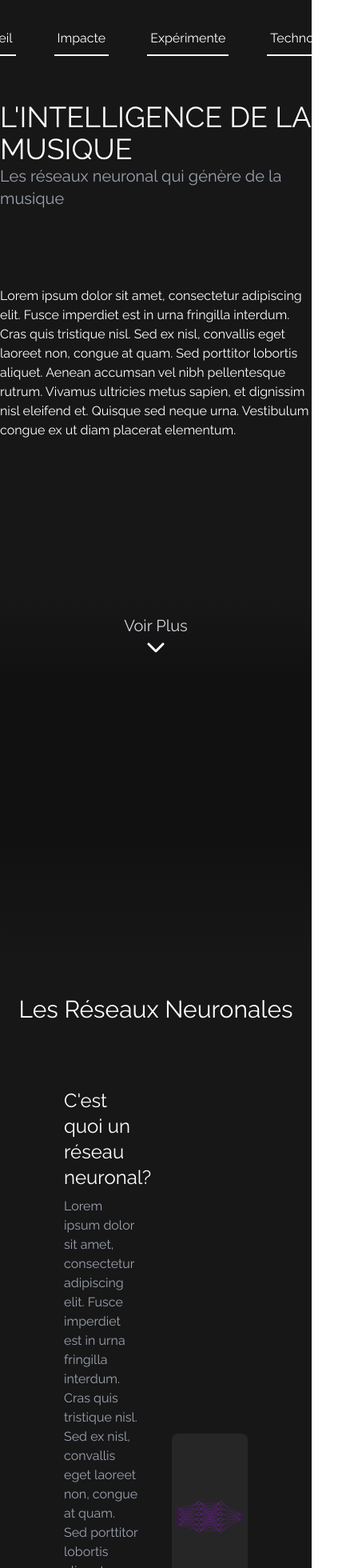
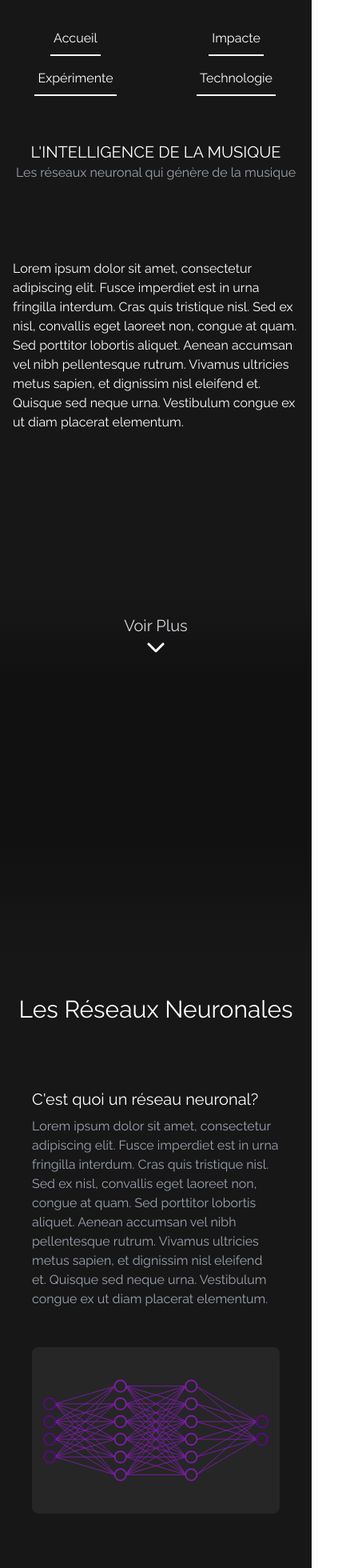
Before and after one commit to TylerStAmour/aimusic, a React (Vite) app: page / in a window 390 px wide. Shown: the top 1960 px of the page at 80% size, 433 px wide, since content can reach past the window. Built offline with nearby package versions, Linux system fonts and the light colour scheme.

Commit message:
Added mobile responsiveness

```diff
--- a/src/components/Navigation.tsx
+++ b/src/components/Navigation.tsx
@@ -2,17 +2,17 @@ import './elements.css';
 import {tsParticles} from "tsparticles-engine";
 
 export default () => (
-    <div className={"flex justify-center mb-14 text-white pt-8"} id={"navbar"}>
-        <a href={"/accueil"} className={"navlink"}>
+    <div className={"grid grid-cols-2 gap-3 sm:flex sm:justify-center mb-14 text-white pt-8"} id={"navbar"}>
+        <a href={"/accueil"} className={"navlink w-min flex justify-self-center"}>
             Accueil
         </a>
-        <a href={"/impacte"} className={"navlink"}>
+        <a href={"/impacte"} className={"navlink w-min flex justify-self-center"}>
             Impacte
         </a>
-        <a href={"/experimente"} className={"navlink"}>
+        <a href={"/experimente"} className={"navlink w-min flex justify-self-center"}>
             Expérimente
         </a>
-        <a href={"/technologie"} className={"navlink"}>
+        <a href={"/technologie"} className={"navlink w-min flex justify-self-center"}>
             Technologie
         </a>
     </div>
--- a/src/pages/Home.tsx
+++ b/src/pages/Home.tsx
@@ -20,22 +20,22 @@ export default () => {
                 <div className={"flex flex-col grow space-between"}>
                     <div>
                         <div className={"flex flex-col items-center"}>
-                            <p className={"text-4xl z-10 text-white"}>
+                            <p className={"text-xl sm:text-4xl z-10 text-white"}>
                                 L'INTELLIGENCE DE LA MUSIQUE
                             </p>
-                            <p className={"text-xl z-10 text-gray-400"}>
+                            <p className={"text-md sm:text-xl z-10 text-gray-400"}>
                                 Les réseaux neuronal qui génère de la musique
                             </p>
                         </div>
                         <div className={"flex flex-col mt-24 2xl:mt-36 items-center text-white"}>
-                            <p className={"max-w-3xl z-10"}>
+                            <p className={"max-w-3xl z-10 pl-4 pr-4"}>
                                 Lorem ipsum dolor sit amet, consectetur adipiscing elit. Fusce imperdiet est in urna fringilla interdum. Cras quis tristique nisl. Sed ex nisl, convallis eget laoreet non, congue at quam. Sed porttitor lobortis aliquet. Aenean accumsan vel nibh pellentesque rutrum. Vivamus ultricies metus sapien, et dignissim nisl eleifend et. Quisque sed neque urna. Vestibulum congue ex ut diam placerat elementum.
                             </p>
                         </div>
                     </div>
                     <div className={"flex flex-row justify-center items-end grow text-white"}>
                         <div className={"flex grow flex-col"}>
-                            <div className={"flex justify-center items-end bg-gradient-to-b from-neutral-900 to-dark h-24"}>
+                            <div className={"flex justify-center items-end bg-gradient-to-b from-neutral-900 to-dark h-24 xl:h-48"}>
                                 <div className={"flex justify-center mb-6"}>
                                     <a onClick={handleClick} style={{ cursor: 'pointer' }} className={"flex flex-col items-center hover:opacity-75 hover:text-secondary hover:-translate-y-0.5 transition ease-in duration-100"}>
                                         <p className={"text-xl !text-gray-300"}>
@@ -55,20 +55,24 @@ export default () => {
             </div>
             <div className={"relative z-10"}>
                 <div className={"h-52 bg-dark"}/>
-                <div className={"h-36 bg-gradient-to-b from-dark to-neutral-900 "}/>
-                <p className={"bg-neutral-900 text-white text-3xl pt-12 flex justify-center"}>
+                <div className={"h-36 bg-gradient-to-b from-dark to-neutral-900"}/>
+                <p className={"bg-neutral-900 text-white text-3xl pt-12 xl:pt-18 flex justify-center"}>
                     Les Réseaux Neuronales
                 </p>
-                <div className={"grid grid-cols-2 gap-10 bg-neutral-900 pt-20 pl-20 pr-20 pb-24"}>
-                    <div ref={viewMoreRef}>
-                        <p className={"text-white text-2xl"}>C'est quoi un réseau neuronal?</p>
+                <div className={"flex flex-col sm:grid sm:grid-cols-2 sm:gap-10 bg-neutral-900 pt-20 pl-10 sm:pl-20 pr-10 sm:pr-20 pb-24"}>
+                    <div ref={viewMoreRef} className={"pb-12 sm:pb-0"}>
+                        <p className={"text-white text-xl sm:text-2xl"}>C'est quoi un réseau neuronal?</p>
                         <p className={"text-gray-400 mt-2"}>
                             Lorem ipsum dolor sit amet, consectetur adipiscing elit. Fusce imperdiet est in urna fringilla interdum. Cras quis tristique nisl. Sed ex nisl, convallis eget laoreet non, congue at quam. Sed porttitor lobortis aliquet. Aenean accumsan vel nibh pellentesque rutrum. Vivamus ultricies metus sapien, et dignissim nisl eleifend et. Quisque sed neque urna. Vestibulum congue ex ut diam placerat elementum.
                         </p>
                     </div>
-                    <div className={"flex h-52 self-center justify-self-center bg-neutral-800 rounded-lg"}>
+                    <div className={"flex h-52 w-full sm:w-auto self-center justify-self-center bg-neutral-800 rounded-lg"}>
                         <img src={"/svg/neuralnetwork.svg"} />
                     </div>
+                </div>
+                <hr className={"border border-dark border-solid"} />
+                <div className={"bg-neutral-800 pt-24"}>
+
                 </div>
             </div>
         </div>
```
